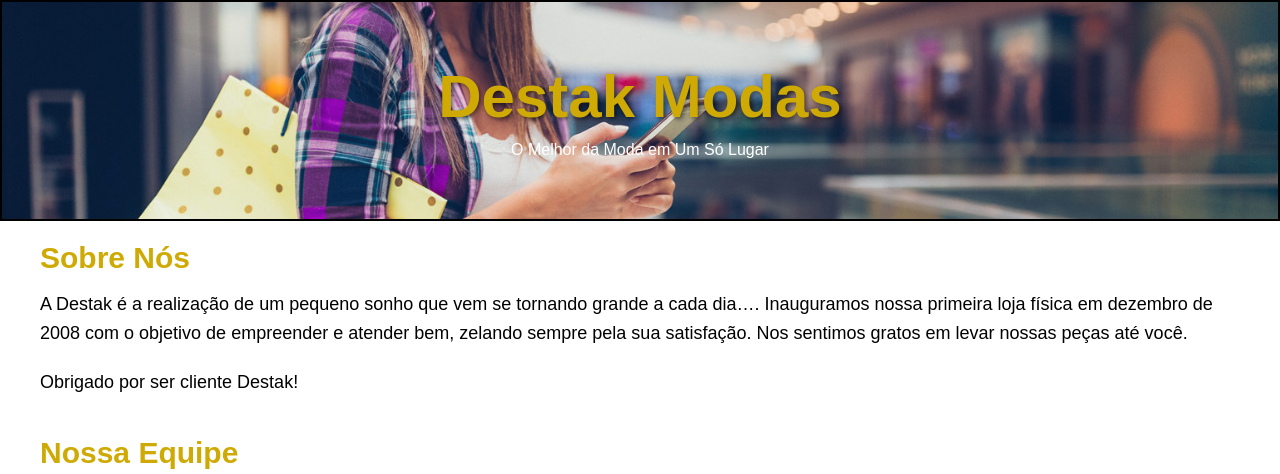
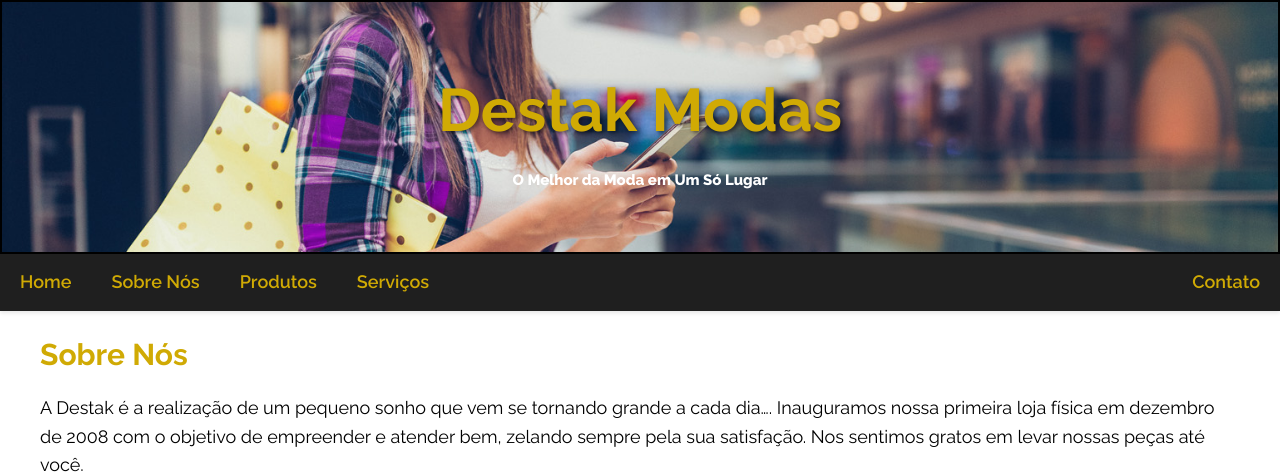
Before and after one commit to micaelrosario/DestakModas, a plain HTML site: page Micael_Rosario/sobreNos.html in a window 1280 px wide. Shown: the top 474 px of the page. Drawn offline with Linux system fonts and the light colour scheme.

Commit message:
agora tá pronto

```diff
--- a/Micael_Rosario/css/contato.css
+++ b/Micael_Rosario/css/contato.css
@@ -12,7 +12,6 @@ body {
   background: #f1f1f1;
   color: #ffffff;
   line-height: 1.6;
-  padding: 10px;
 }
 
 /* ============ Header ============*/
@@ -24,7 +23,6 @@ body {
   background-size: cover;
   background-position: center;
   color: rgb(208, 170, 4);
-  margin-bottom: 30px;
   border: 2px solid black;
 }
 
@@ -40,6 +38,35 @@ body {
   margin-top: 10px;
   font-family: 'Franklin Gothic Medium', 'Arial Narrow', Arial, sans-serif;
   color: #ffffff;
+}
+
+/* =============== BARRA DE NAVEGAÇÃO ====================*/
+.topnav {
+  overflow: hidden;
+  background-color: #1f1f1f;
+  box-shadow: 0 2px 4px rgba(0, 0, 0, 0.1);
+  margin-bottom: 30px;
+}
+
+.topnav a {
+  float: left;
+  display: block;
+  color: rgb(208, 170, 4);
+  text-align: center;
+  padding: 14px 20px;
+  text-decoration: none;
+  font-size: 18px;
+  font-weight: 600;
+  transition: background-color 0.3s ease, color 0.3s ease;
+}
+
+.topnav a:hover {
+  background-color: rgb(208, 170, 4);
+  color: #fff;
+}
+
+.topnav .contato {
+  float: right;
 }
 
 .container {
--- a/Micael_Rosario/css/home.css
+++ b/Micael_Rosario/css/home.css
@@ -9,10 +9,9 @@
 
 body {
   font-family: 'Raleway', 'Open Sans',sans-serif;
-  background: linear-gradient(to bottom, #417078, rgb(22, 41, 40));
+  background: linear-gradient(to bottom, #8f4d9d, rgb(0, 0, 0));
   color: #ffffff;
   line-height: 1.6;
-  padding: 10px;
 }
 
 /* =============== Header ====================*/
@@ -27,7 +26,7 @@ body {
 
 .header h1 {
   font-size: 60px;
-  text-shadow: 2px 2px 4px rgba(67, 66, 66, 0.5);
+  text-shadow: 2px 2px 4px rgba(0, 0, 0, 0.5);
   margin-bottom: 10px;
 }
 
@@ -60,6 +59,7 @@ body {
   padding: 14px 20px;
   text-decoration: none;
   font-size: 18px;
+  font-weight: 600;
   transition: background-color 0.3s ease, color 0.3s ease;
 }
 
@@ -102,7 +102,7 @@ body {
 }
 
 .about-me,.popular-posts,.follow-me{
-  background-color: rgba(95, 81, 60, 0.9);
+  background-color: rgba(95, 84, 3, 0.9);
 }
 
 .card h2, .card h3, .card h5 {
--- a/Micael_Rosario/css/produto.css
+++ b/Micael_Rosario/css/produto.css
@@ -12,7 +12,6 @@ body {
   background: #ffffff;
   color: #ffffff;
   line-height: 1.6;
-  padding: 10px;
 }
 
 /* =============== Header ================ */
@@ -24,14 +23,13 @@ body {
   background-size: cover;
   background-position: center;
   color: rgb(208, 170, 4);
-  margin-bottom: 30px;
   border: 2px solid black;
 }
 
 .header h1 {
-  font-size: 60px;
-  text-shadow: 1px 1px 2px rgba(30, 30, 30, 0.5);
-  margin-bottom: 10px;
+    font-size: 60px;
+    text-shadow: 2px 2px 4px rgba(0, 0, 0, 0.5);
+    margin-bottom: 10px;
 }
 
 .header p {
@@ -42,6 +40,34 @@ body {
   color: #f5f5f5;
 }
 
+/* =============== BARRA DE NAVEGAÇÃO ====================*/
+.topnav {
+    overflow: hidden;
+    background-color: #1f1f1f;
+    box-shadow: 0 2px 4px rgba(0, 0, 0, 0.1);
+  }
+
+  .topnav a {
+    float: left;
+    display: block;
+    color: rgb(208, 170, 4);
+    text-align: center;
+    padding: 14px 20px;
+    text-decoration: none;
+    font-size: 18px;
+    font-weight: 600;
+    transition: background-color 0.3s ease, color 0.3s ease;
+  }
+
+  .topnav a:hover {
+    background-color: rgb(208, 170, 4);
+    color: #fff;
+  }
+
+  .topnav .contato {
+    float: right;
+  }
+
 /* ==========    MAIN     =============*/
 .container {
   max-width: 100%;
@@ -50,7 +76,7 @@ body {
   background: #bf61bf;
   border-radius: 8px;
   box-shadow: 0 4px 8px rgba(0, 0, 0, 0.1);
-  margin-bottom: 30px;
+  margin: 30px 0;
   border: 2px solid #000000;
 }
 
--- a/Micael_Rosario/css/servicos.css
+++ b/Micael_Rosario/css/servicos.css
@@ -26,7 +26,6 @@ body {
     background-size: cover;
     background-position: center;
     color: rgb(208, 170, 4);
-    margin-bottom: 30px;
     border: 2px solid black;
 }
 
@@ -43,6 +42,35 @@ body {
     font-family: 'Franklin Gothic Medium', 'Arial Narrow', Arial, sans-serif;
     color: #ffffff;
 }
+
+/* =============== BARRA DE NAVEGAÇÃO ====================*/
+.topnav {
+    overflow: hidden;
+    background-color: #1f1f1f;
+    box-shadow: 0 2px 4px rgba(0, 0, 0, 0.1);
+  }
+
+  .topnav a {
+    float: left;
+    display: block;
+    color: rgb(208, 170, 4);
+    text-align: center;
+    padding: 14px 20px;
+    text-decoration: none;
+    font-size: 18px;
+    font-weight: 600;
+    transition: background-color 0.3s ease, color 0.3s ease;
+  }
+
+  .topnav a:hover {
+    background-color: rgb(208, 170, 4);
+    color: #fff;
+  }
+
+  .topnav .contato {
+    float: right;
+  }
+
 
 nav ul {
     list-style: none;
--- a/Micael_Rosario/css/sobreNos.css
+++ b/Micael_Rosario/css/sobreNos.css
@@ -1,4 +1,8 @@
 /*       ==========================          QUEM SOMOS               ==========================*/
+
+@import url('https://fonts.googleapis.com/css2?family=Open+Sans:wght@300..800&display=swap');
+@import url('https://fonts.googleapis.com/css2?family=Raleway:wght@100..900&display=swap');
+
 
 * {
     box-sizing: border-box;
@@ -8,7 +12,8 @@
 
 body {
     margin: 0;
-    font-family: Arial, sans-serif;
+    font-family: 'Raleway', sans-serif;
+    line-height: 1.6;
 }
 
 /* =============== Header ====================*/
@@ -29,6 +34,40 @@ header h1 {
     text-shadow: 2px 2px 4px rgba(0, 0, 0, 0.5);
     margin-bottom: 10px;
 }
+
+.header p {
+    font-size: 15px;
+    margin-top: 10px;
+    font-weight: 800;
+}
+
+/* =============== BARRA DE NAVEGAÇÃO ====================*/
+.topnav {
+    overflow: hidden;
+    background-color: #1f1f1f;
+    box-shadow: 0 2px 4px rgba(0, 0, 0, 0.1);
+  }
+
+  .topnav a {
+    float: left;
+    display: block;
+    color: rgb(208, 170, 4);
+    text-align: center;
+    padding: 14px 20px;
+    text-decoration: none;
+    font-size: 18px;
+    font-weight: 600;
+    transition: background-color 0.3s ease, color 0.3s ease;
+  }
+
+  .topnav a:hover {
+    background-color: rgb(208, 170, 4);
+    color: #fff;
+  }
+
+  .topnav .contato {
+    float: right;
+  }
 
 
 /* =============== MAIN ============  */
--- a/Micael_Rosario/sobreNos.html
+++ b/Micael_Rosario/sobreNos.html
@@ -14,6 +14,14 @@
         <h1>Destak Modas</h1>
         <p>O Melhor da Moda em Um Só Lugar</p>
     </header>
+
+    <nav class="topnav">
+        <a href="index.html">Home</a>
+        <a href="sobreNos.html">Sobre Nós</a>
+        <a href="produto.html">Produtos</a>
+        <a href="servicos.html">Serviços</a>
+        <a href="contato.html" class="contato">Contato</a>
+    </nav>
 
     <main>
         <div class="container">
```
Also changed, not shown: Micael_Rosario/contato.html (+8 -0 lines), Micael_Rosario/index.html (+1 -0 lines), Micael_Rosario/produto.html (+8 -0 lines), Micael_Rosario/servicos.html (+8 -0 lines).
